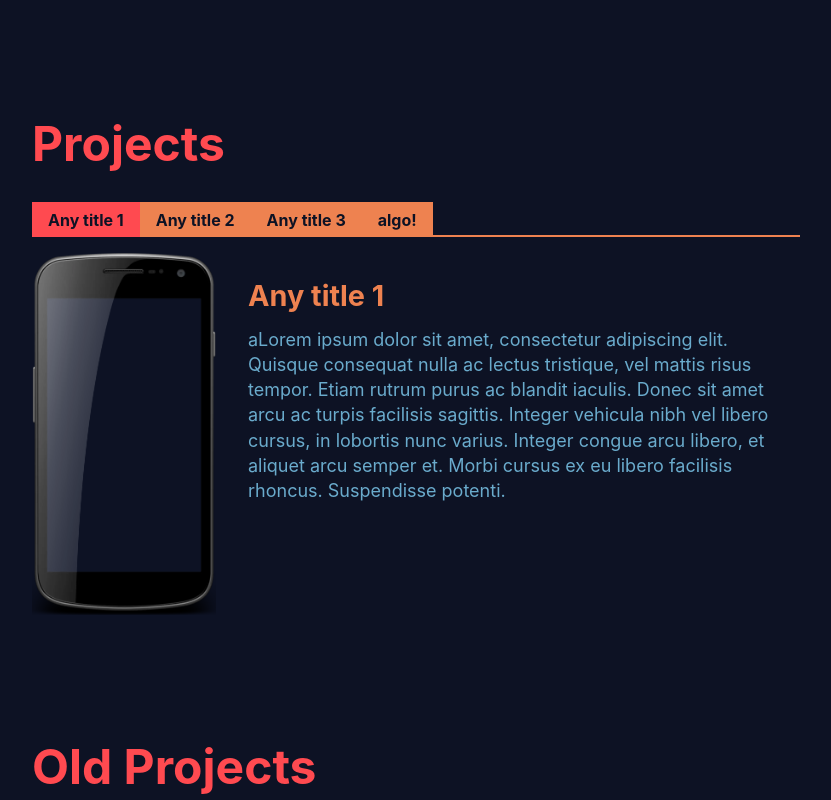
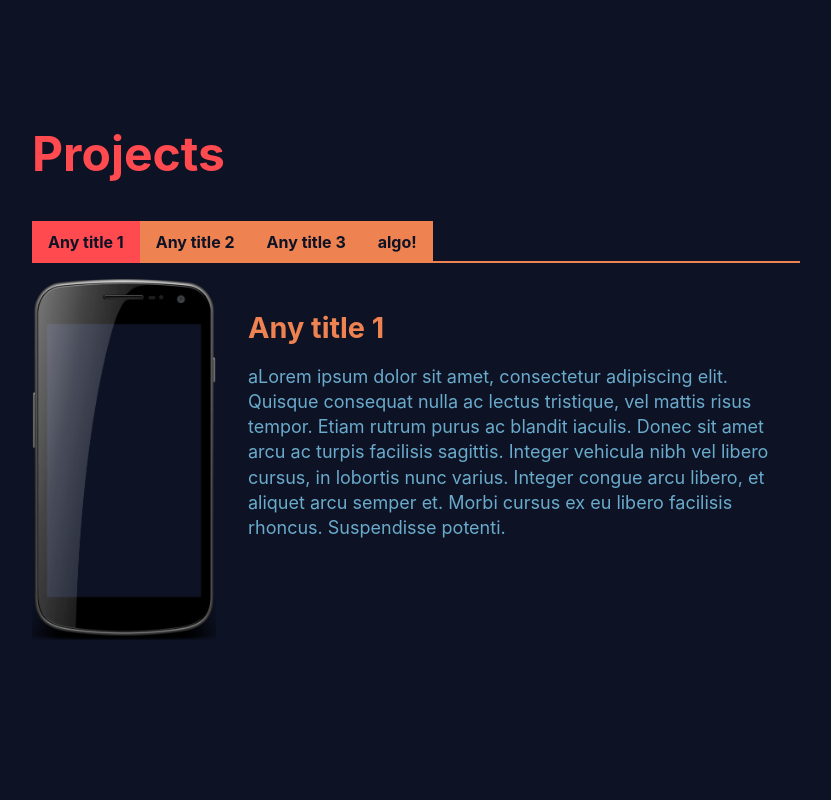
Before and after one commit to azero-dev/inferente, a React (Vite) app: page / in a window 1280 px wide. Shown: the part 680-1480 px from the top of the page, without its empty margins (224-1055 px from the left). Built offline with nearby package versions, Linux system fonts and the light colour scheme.

Commit message:
Increase margin in SectionContainer and adjust line-height in GlobalStyles

```diff
--- a/src/components/common/SectionContainer.jsx
+++ b/src/components/common/SectionContainer.jsx
@@ -2,7 +2,7 @@ import styled from "styled-components";
 import PropTypes from "prop-types";
 
 const SecCont = styled.div`
-  margin: 0 auto 8rem;
+  margin: 0 auto 12rem;
 
   @media (${(props) => props.theme.breakpoints.mobile}) {
     margin: 2.2rem auto;
--- a/src/styles/GlobalStyles.js
+++ b/src/styles/GlobalStyles.js
@@ -28,9 +28,6 @@ const GlobalStyles = createGlobalStyle`
   footer, header, hgroup, menu, nav, section {
     display: block;
   }
-  body {
-    line-height: 1;
-  }
   ol, ul {
     list-style: none;
   }
@@ -54,6 +51,7 @@ const GlobalStyles = createGlobalStyle`
     font-family: Inter, system-ui, Avenir, Helvetica, Arial, sans-serif;
     color: ${(props) => props.theme.textColor};
     box-sizing: border-box;
+    line-height: 1.4;
   }
 
   body {
@@ -63,7 +61,6 @@ const GlobalStyles = createGlobalStyle`
   p {
     color: ${(props) => props.theme.textColor};
     margin-bottom: 2rem;
-    line-height: 1.4;
     font-size: 1.125em;
   }
 
@@ -79,15 +76,20 @@ const GlobalStyles = createGlobalStyle`
     margin-bottom: 1rem;
   }
 
+  h3 {
+    font-size: 1.5em;
+    margin-bottom: 1rem;
+  }
+
   a {
     color: ${(props) => props.theme.primaryColor};
     text-decoration: none;
     cursor: pointer;
     transition: 0.18s;
-  }
 
-  a:hover {
-    color: ${(props) => props.theme.secondaryColor};
+    &:hover {
+      color: ${(props) => props.theme.secondaryColor};
+    }
   }
 `;
 
```
